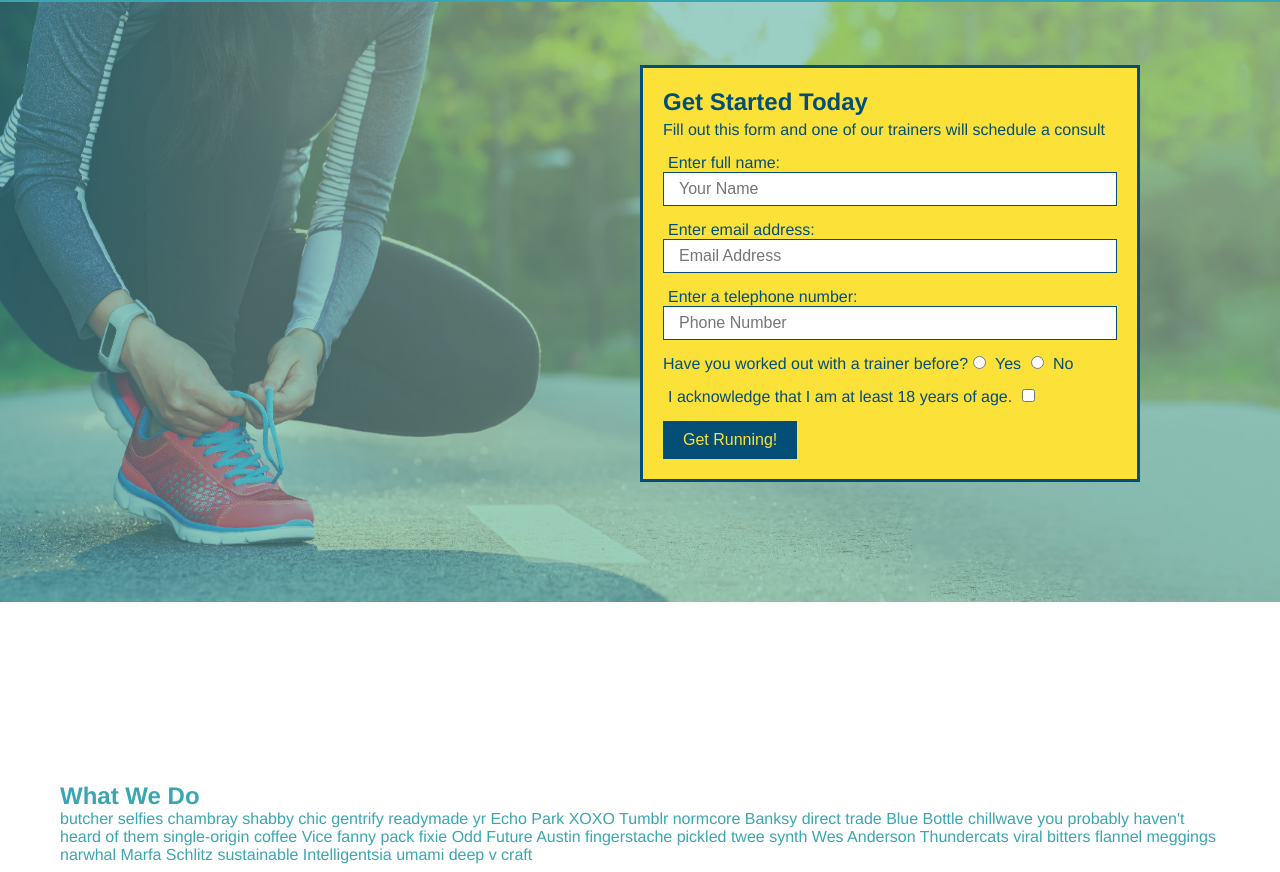
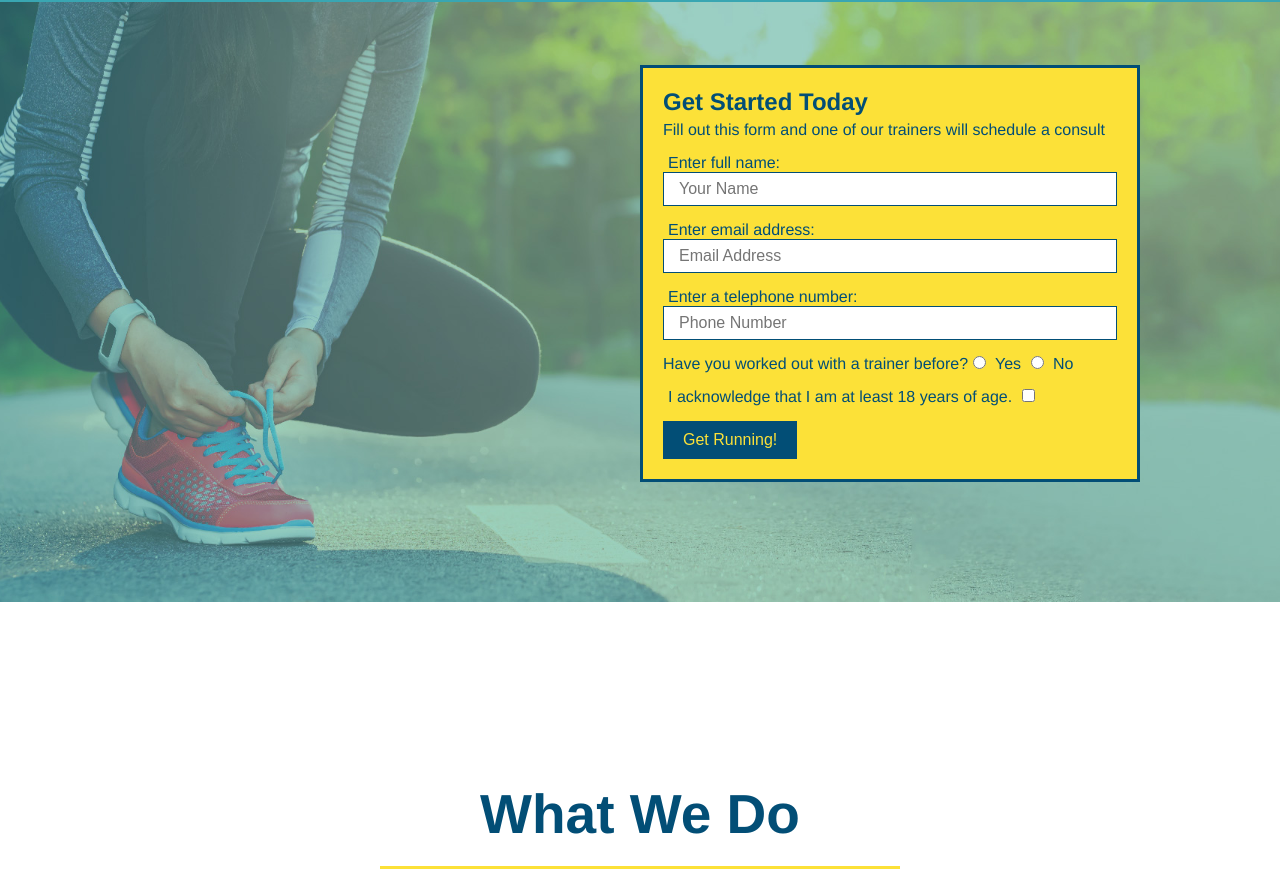
Before and after one commit to JaredTempleton/run-buddy, a plain HTML site: page index.html in a window 1280 px wide. Shown: the part 80-952 px from the top of the page. Drawn offline with Linux system fonts and the light colour scheme.

Commit message:
styled what we do section

```diff
--- a/assets/css/style.css
+++ b/assets/css/style.css
@@ -108,3 +108,21 @@ section {
   font-size: 16px;
 }
 /* Hero Style End */
+.intro {
+  text-align: center;
+}
+.intro h2 {
+  font-size: 55px;
+  color: #024e76;
+  margin-bottom: 35px;
+  padding: 0 100px 20px 100px;
+  border-bottom: 3px solid;
+  border-color: #fce138;
+  display: inline-block;
+}.intro p {
+  line-height: 1.7;
+  color: #39a6b2;
+  width: 80%;
+  font-size: 20px;
+  margin: 0 auto;
+}
--- a/index.html
+++ b/index.html
@@ -71,7 +71,7 @@
         </section>
 
         <!-- "what we do" section -->
-        <section id="what-we-do">
+        <section id="what-we-do" class="intro">
             <h2>What We Do</h2>
             <p>
                 butcher selfies chambray shabby chic gentrify readymade yr Echo Park XOXO Tumblr normcore Banksy direct trade Blue Bottle chillwave you probably haven't heard of them single-origin coffee Vice fanny pack fixie Odd Future Austin fingerstache pickled twee synth Wes Anderson Thundercats viral bitters flannel meggings narwhal Marfa Schlitz sustainable Intelligentsia umami deep v craft
```
